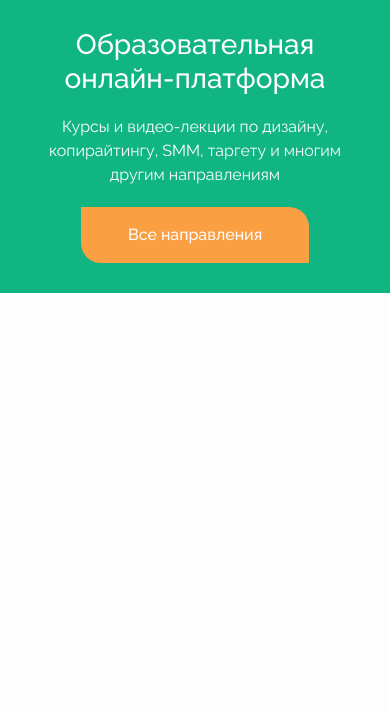
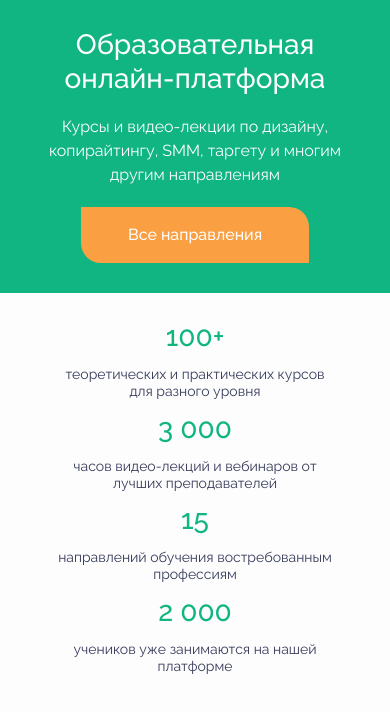
Before and after one commit to Elborn666/E-Mentor, a plain HTML site: page index.html in a window 390 px wide. Shown: the part 82-794 px from the top of the page. Drawn offline with nearby package versions, Linux system fonts and the light colour scheme.

Commit message:
зробив адаптив секції ourstatistic

```diff
--- a/index.html
+++ b/index.html
@@ -96,7 +96,7 @@
                 </div>
             </div>
         </section>
-        <!-- <section class="ourstatistic">
+        <section class="ourstatistic">
             <div class="ourstatistic__container container">
                 <ul class="ourstatistic__list">
                     <li class="ourstatistic__item">
@@ -120,7 +120,7 @@
                     </li>
                 </ul>
             </div>
-        </section> -->
+        </section>
         <!-- <section class="study">
             <div class="study__container">
                 <div class="study__body">
--- a/sass/_ourstatistic.scss
+++ b/sass/_ourstatistic.scss
@@ -18,3 +18,33 @@
     font-size: 14px;
     line-height: 1.2;
 }
+@media screen and (max-width: 1199.98px){
+    .ourstatistic__list {
+        justify-content: center;
+        flex-wrap: wrap;
+    }
+    .ourstatistic__title {
+        font-size: 48px;
+    }
+}
+@media screen and (max-width: 991.98px){
+    .ourstatistic__container{
+        padding-top: 60px;
+        padding-bottom: 60px;
+    }
+    .ourstatistic__title {
+        font-size: 38px;
+    }
+}
+@media screen and (max-width: 767.98px){
+    .ourstatistic__container{
+        padding-top: 30px;
+        padding-bottom: 30px;
+    }
+    .ourstatistic__list {
+        gap: 15px;
+    }
+    .ourstatistic__title {
+        font-size: 28px;
+    }
+}
```
Also changed, not shown: css/main.css, css/main.min.css, 2 other files.
